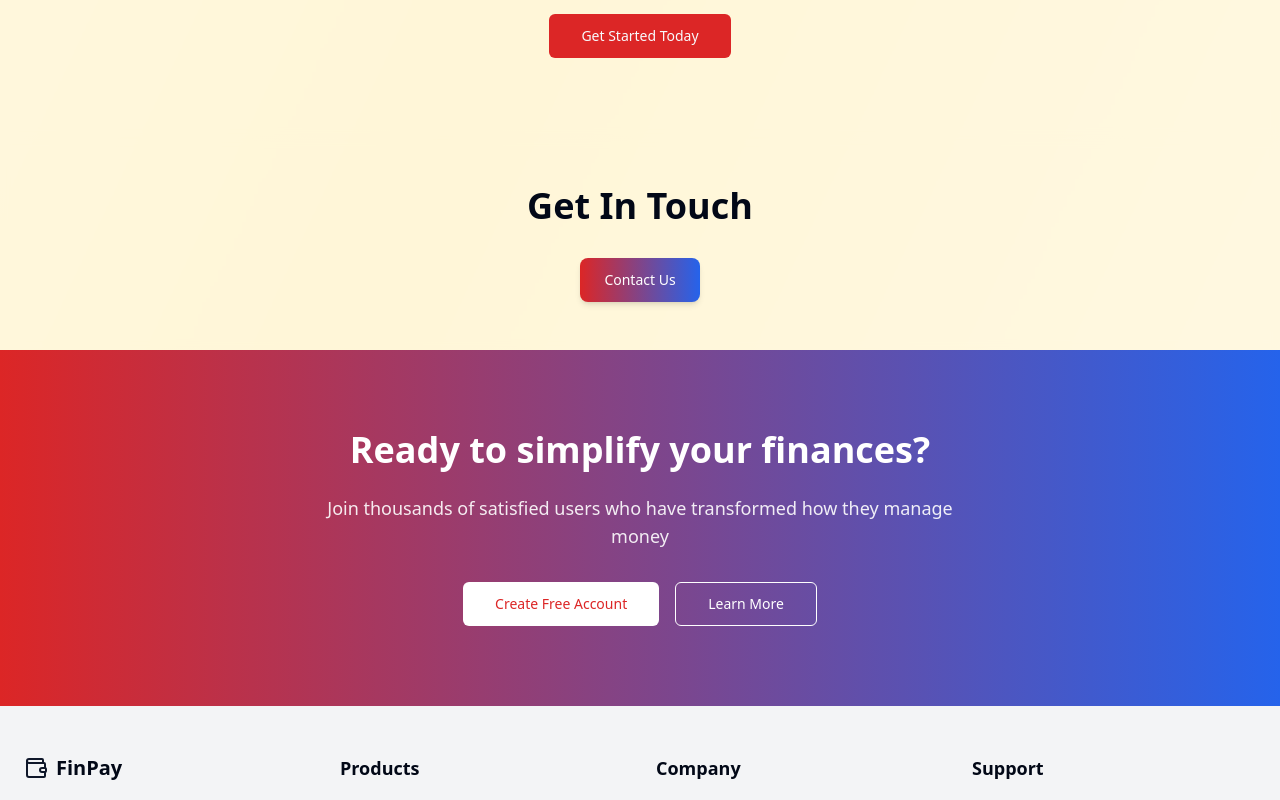
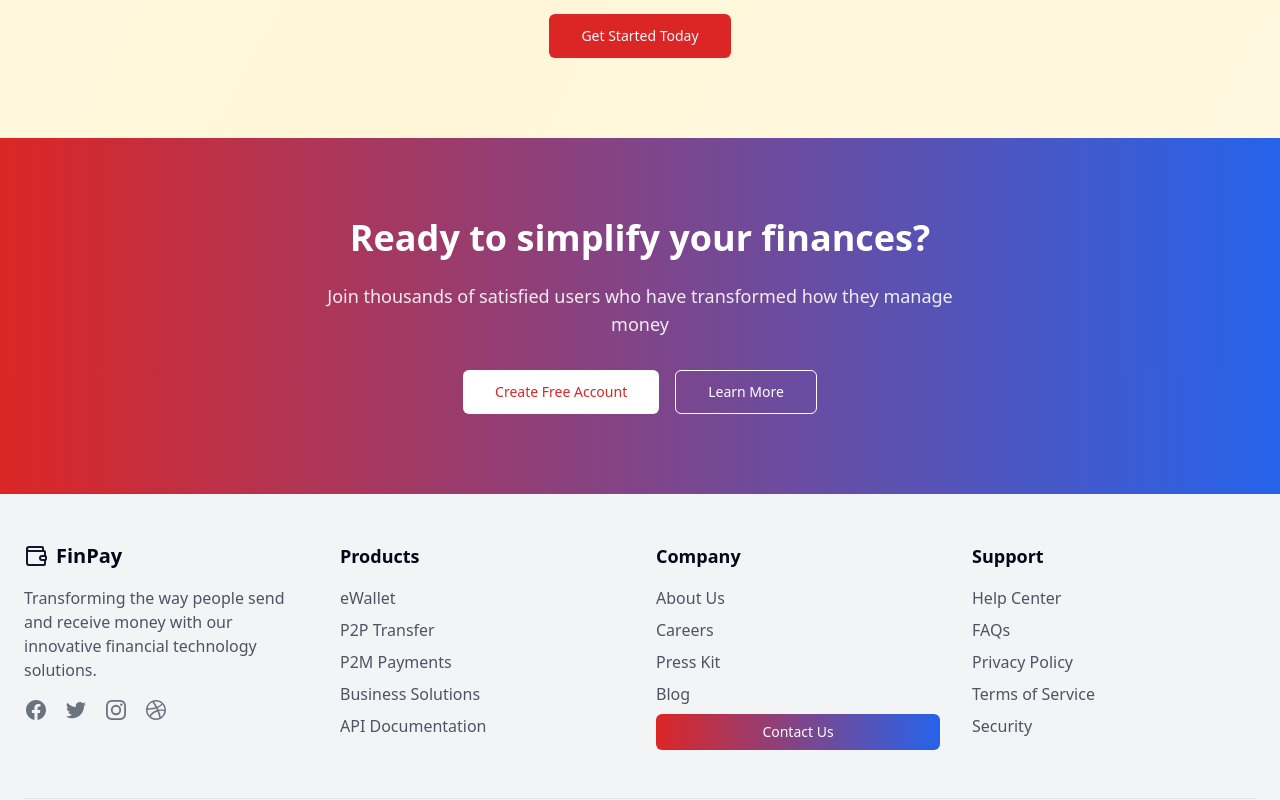
Before and after one commit to bmuangkhot/hapypaysite, a React (Vite) app: page / in a window 1280 px wide. Shown: the part 1660-2460 px from the top of the page. Built offline with nearby package versions, Linux system fonts and the light colour scheme.

Commit message:
Move contact form section
Move the "Get in touch" contact form and button to the "Company" section.

```diff
--- a/src/components/Footer.tsx
+++ b/src/components/Footer.tsx
@@ -1,8 +1,16 @@
 
-import React from "react";
+import React, { useState } from "react";
 import { Wallet } from "lucide-react";
+import { Button } from "@/components/ui/button";
+import { ContactForm } from "@/components/ContactForm";
 
 export const Footer = () => {
+  const [showContactForm, setShowContactForm] = useState(false);
+
+  const toggleContactForm = () => {
+    setShowContactForm(!showContactForm);
+  };
+
   return (
     <footer className="bg-gray-100 dark:bg-gray-900 py-12">
       <div className="container mx-auto px-4 md:px-6">
@@ -57,7 +65,17 @@ export const Footer = () => {
               <li><a href="#" className="text-gray-600 dark:text-gray-400 hover:text-primary">Careers</a></li>
               <li><a href="#" className="text-gray-600 dark:text-gray-400 hover:text-primary">Press Kit</a></li>
               <li><a href="#" className="text-gray-600 dark:text-gray-400 hover:text-primary">Blog</a></li>
-              <li><a href="#" className="text-gray-600 dark:text-gray-400 hover:text-primary">Contact</a></li>
+              <li>
+                <div className="mt-2">
+                  <Button
+                    onClick={toggleContactForm}
+                    className="w-full bg-gradient-to-r from-red-600 to-blue-600 hover:from-red-700 hover:to-blue-700 text-white"
+                    size="sm"
+                  >
+                    {showContactForm ? "Hide Contact Form" : "Contact Us"}
+                  </Button>
+                </div>
+              </li>
             </ul>
           </div>
 
@@ -73,6 +91,13 @@ export const Footer = () => {
           </div>
         </div>
 
+        {/* Contact Form (conditionally rendered) */}
+        {showContactForm && (
+          <div className="mt-8">
+            <ContactForm />
+          </div>
+        )}
+
         <div className="border-t border-gray-200 dark:border-gray-800 mt-12 pt-6 text-center text-sm text-gray-600 dark:text-gray-400">
           <p>© 2025 FinPay. All rights reserved.</p>
         </div>
--- a/src/pages/Index.tsx
+++ b/src/pages/Index.tsx
@@ -1,5 +1,5 @@
 
-import React, { useState } from "react";
+import React from "react";
 import { NavBar } from "@/components/NavBar";
 import { FeatureSection } from "@/components/FeatureSection";
 import { Footer } from "@/components/Footer";
@@ -7,13 +7,9 @@ import { HeroSection } from "@/components/HeroSection";
 import { HowItWorks } from "@/components/HowItWorks";
 import { CTASection } from "@/components/CTASection";
 import { ChatBotWidget } from "@/components/ChatBotWidget";
-import { ContactForm } from "@/components/ContactForm";
 import { Wallet, UsersIcon, CreditCard } from "lucide-react";
-import { Button } from "@/components/ui/button";
 
 const Index = () => {
-  const [showContactForm, setShowContactForm] = useState(false);
-
   // Features data for our reusable component
   const features = [
     {
@@ -35,10 +31,6 @@ const Index = () => {
       color: "bg-yellow-500 dark:bg-yellow-600",
     },
   ];
-
-  const toggleContactForm = () => {
-    setShowContactForm(!showContactForm);
-  };
 
   return (
     <div className="min-h-screen flex flex-col bg-gradient-to-br from-amber-100 via-amber-200 to-amber-100 dark:from-gray-900 dark:via-amber-900/30 dark:to-gray-800">
@@ -69,23 +61,6 @@ const Index = () => {
       {/* How It Works */}
       <HowItWorks />
 
-      {/* Contact Form Button */}
-      <section className="py-12 bg-amber-50/80 dark:bg-gray-900/80 backdrop-blur-sm">
-        <div className="container mx-auto px-4 md:px-6 text-center">
-          <h2 className="text-3xl md:text-4xl font-bold mb-8">Get In Touch</h2>
-          <Button
-            onClick={toggleContactForm}
-            className="bg-gradient-to-r from-red-600 to-blue-600 hover:from-red-700 hover:to-blue-700 text-white px-6 py-3 rounded-lg shadow-md"
-            size="lg"
-          >
-            {showContactForm ? "Hide Contact Form" : "Contact Us"}
-          </Button>
-
-          {/* Conditionally render the contact form */}
-          {showContactForm && <ContactForm />}
-        </div>
-      </section>
-
       {/* CTA Section */}
       <CTASection />
 
```
